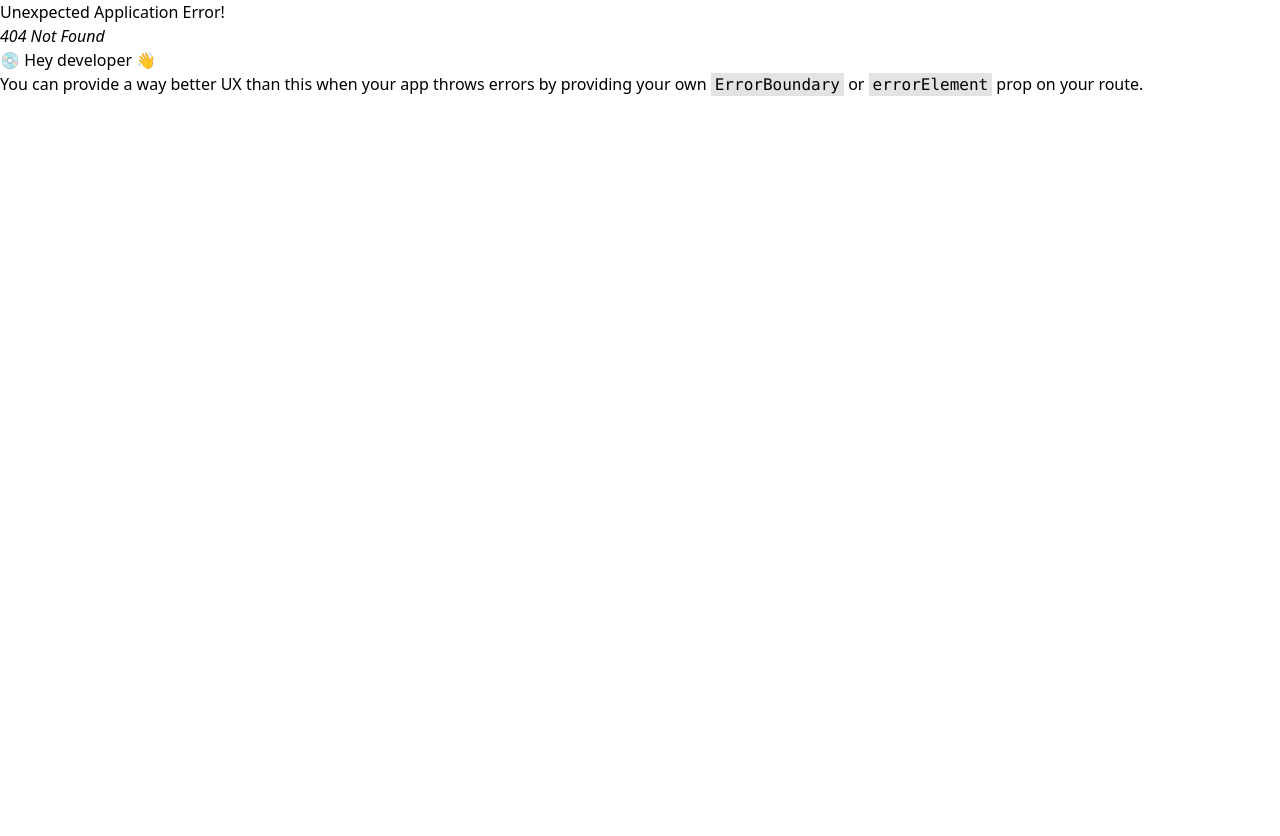
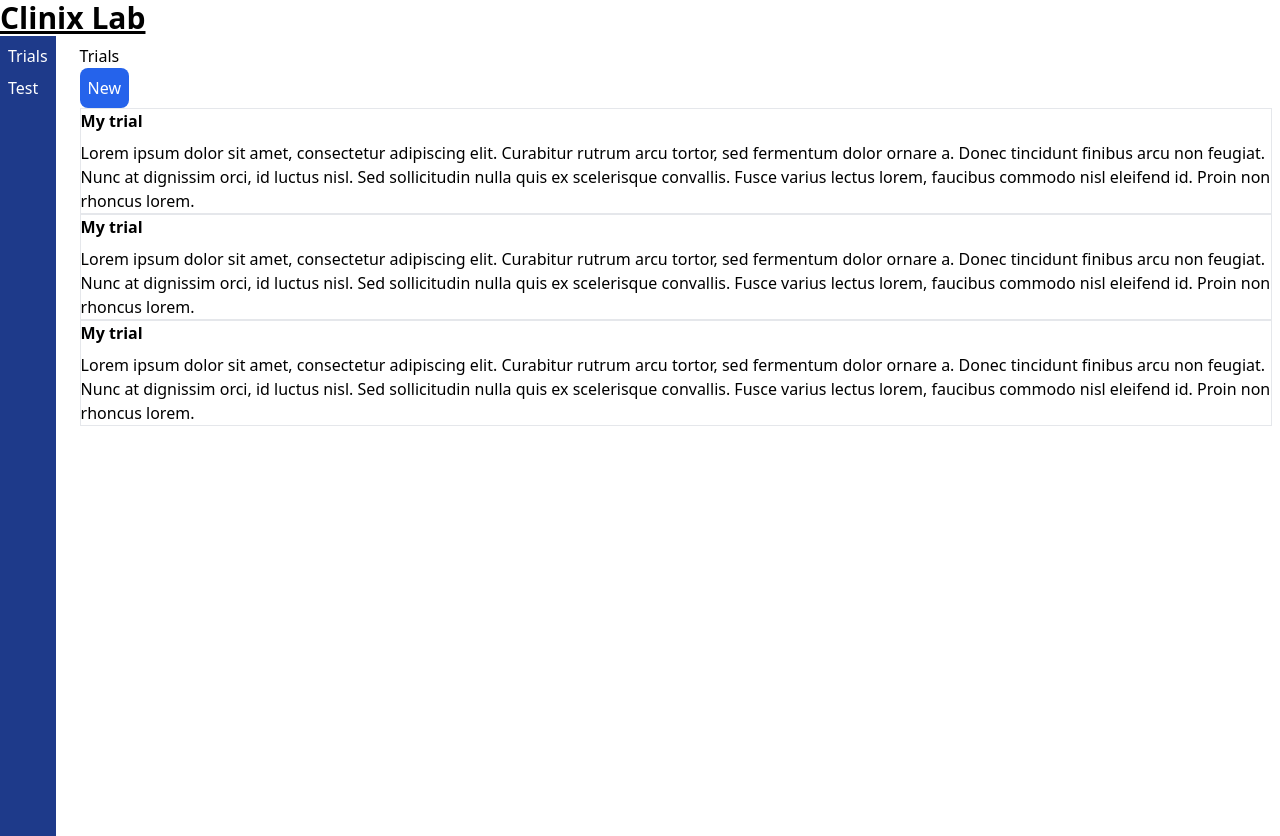
Before and after one commit to cmarcchen/clinix-lab, a React (Create React App) app in the folder frontend/: page /trials in a window 1280 px wide. Before the commit this address had no page. Before the commit the page ends 800 px from the top, so only its background shows below. Built offline with nearby package versions, Linux system fonts and the light colour scheme.

Commit message:
Add Trials and NewTrials pages

```diff
--- a/frontend/src/App.js
+++ b/frontend/src/App.js
@@ -1,10 +1,14 @@
+import { Navbar } from "./components/Navbar";
+import { Outlet } from "react-router-dom";
+
 export default function App() {
   return (
     <div>
-      <h1 className="text-3xl font-bold underline">Hello world!</h1>
-      <nav>
-        <li>Trials</li>
-      </nav>
+      <h1 className="text-3xl font-bold underline">Clinix Lab</h1>
+      <div className="flex gap-4">
+        <Navbar />
+        <Outlet />
+      </div>
     </div>
   );
 }
--- /dev/null
+++ b/frontend/src/components/Button.jsx
@@ -0,0 +1,7 @@
+export function Button({ children }) {
+  return (
+    <button className="text-white bg-blue-600 p-2 rounded-lg hover:bg-blue-500 active:translate-y-1">
+      {children}
+    </button>
+  );
+}
--- /dev/null
+++ b/frontend/src/components/Navbar.jsx
@@ -0,0 +1,10 @@
+import { Link } from "react-router-dom";
+
+export function Navbar() {
+  return (
+    <nav className="flex flex-col text-white bg-blue-900 p-2 gap-2 h-screen">
+      <Link to="/trials">Trials</Link>
+      <Link to="/test">Test</Link>
+    </nav>
+  );
+}
--- /dev/null
+++ b/frontend/src/data/trials.js
@@ -0,0 +1,35 @@
+export const trials = [
+  {
+    id: "abcd",
+    short_description: "My trial",
+    long_description:
+      "Lorem ipsum dolor sit amet, consectetur adipiscing elit. Curabitur rutrum arcu tortor, sed fermentum dolor ornare a. Donec tincidunt finibus arcu non feugiat. Nunc at dignissim orci, id luctus nisl. Sed sollicitudin nulla quis ex scelerisque convallis. Fusce varius lectus lorem, faucibus commodo nisl eleifend id. Proin non rhoncus lorem.",
+    product: "dupilumab",
+    form: "injectable",
+    dosage: "200mg",
+    creation_date: "27-08-10",
+    start_date: "28-08-10",
+  },
+  {
+    id: "vfqwef",
+    short_description: "My trial",
+    long_description:
+      "Lorem ipsum dolor sit amet, consectetur adipiscing elit. Curabitur rutrum arcu tortor, sed fermentum dolor ornare a. Donec tincidunt finibus arcu non feugiat. Nunc at dignissim orci, id luctus nisl. Sed sollicitudin nulla quis ex scelerisque convallis. Fusce varius lectus lorem, faucibus commodo nisl eleifend id. Proin non rhoncus lorem.",
+    product: "dupilumab",
+    form: "injectable",
+    dosage: "200mg",
+    creation_date: "27-08-10",
+    start_date: "28-08-10",
+  },
+  {
+    id: "abvqwegcd",
+    short_description: "My trial",
+    long_description:
+      "Lorem ipsum dolor sit amet, consectetur adipiscing elit. Curabitur rutrum arcu tortor, sed fermentum dolor ornare a. Donec tincidunt finibus arcu non feugiat. Nunc at dignissim orci, id luctus nisl. Sed sollicitudin nulla quis ex scelerisque convallis. Fusce varius lectus lorem, faucibus commodo nisl eleifend id. Proin non rhoncus lorem.",
+    product: "dupilumab",
+    form: "injectable",
+    dosage: "200mg",
+    creation_date: "27-08-10",
+    start_date: "28-08-10",
+  },
+];
--- /dev/null
+++ b/frontend/src/pages/NewTrial.jsx
@@ -0,0 +1,3 @@
+export function NewTrial() {
+  return <h1>New Trial</h1>;
+}
--- /dev/null
+++ b/frontend/src/pages/Trials.jsx
@@ -0,0 +1,23 @@
+import { Button } from "../components/Button";
+import { trials } from "../data/trials";
+import { Link } from "react-router-dom";
+
+export function Trials() {
+  return (
+    <div className="m-2">
+      <h1>Trials</h1>
+      <Link to="./new">
+        <Button>New</Button>
+      </Link>
+
+      {trials.map((trial) => {
+        return (
+          <div className="flex border gap-2 flex-col">
+            <h2 className="font-bold">{trial.short_description}</h2>
+            <p>{trial.long_description}</p>
+          </div>
+        );
+      })}
+    </div>
+  );
+}
```
Also changed, not shown: frontend/src/index.js (+16 -4 lines).
